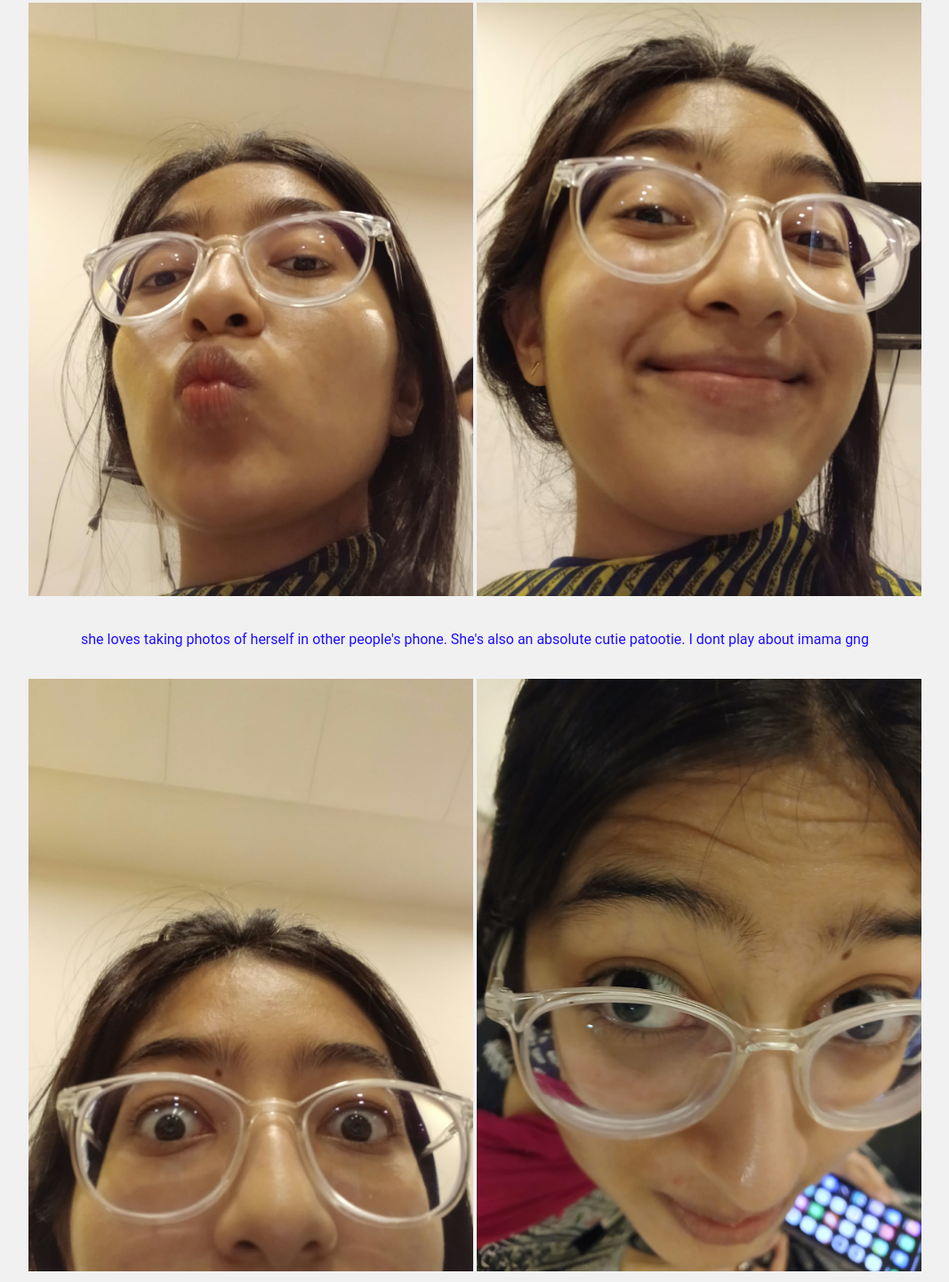
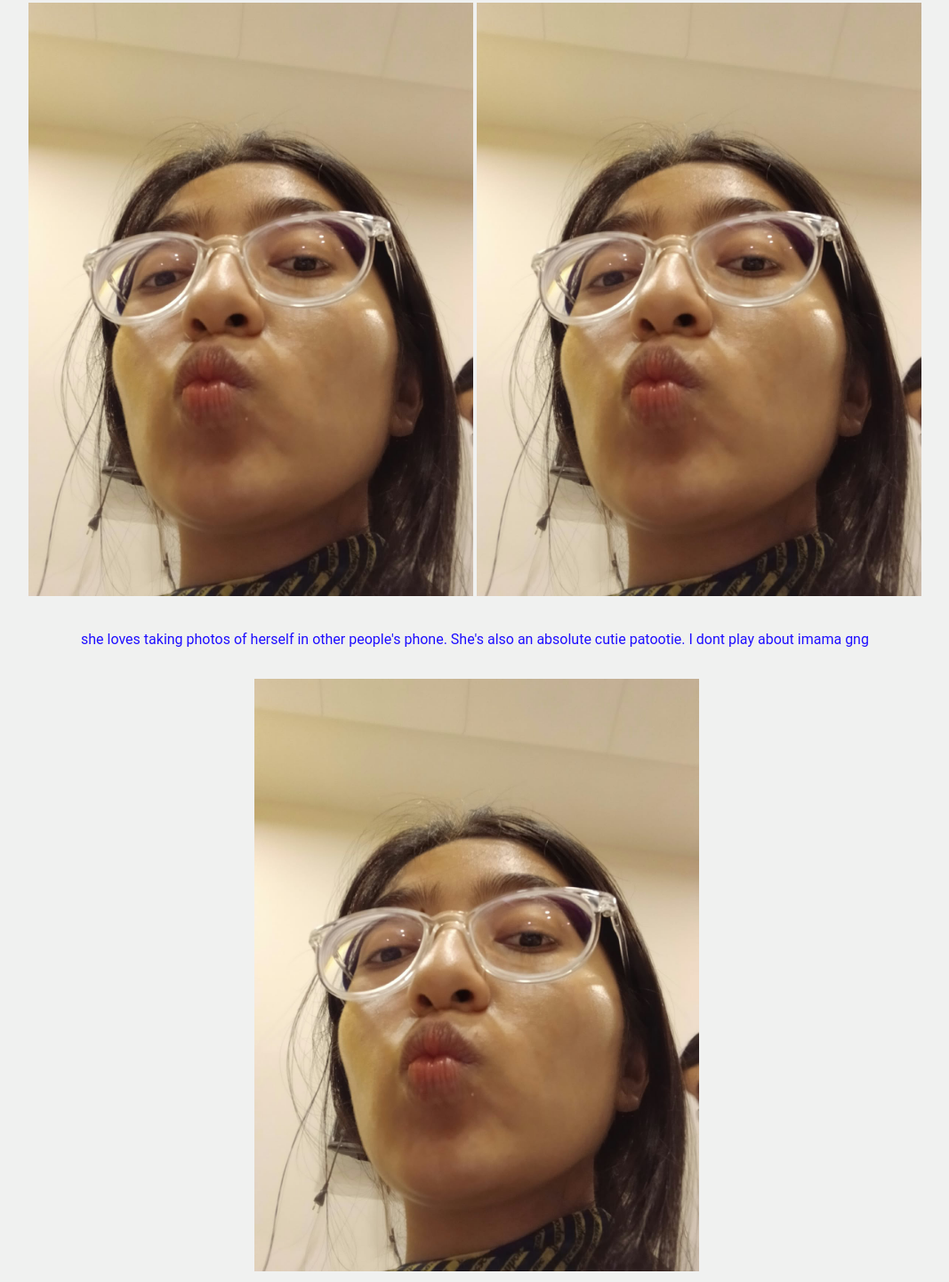
Before and after one commit to Kshfiii/Imama-fan-page, a plain HTML site: page index.html in a window 1280 px wide. Shown: the part 113-1554 px from the top of the page at 89% size, without its empty margins (106-1173 px from the left). Drawn offline with Linux system fonts and the light colour scheme.

Commit message:
Update index.html

```diff
--- a/index.html
+++ b/index.html
@@ -8,14 +8,14 @@
         <p> This is a tribute to da one and only Imama. Scroll down to see </p>
         <img src="https://raw.githubusercontent.com/Kshfiii/Imama-fan-page/main/im1.jpeg" width = "500" >
 
-        <img src="images/im2.jpeg" width = "500" >
+        <img src="https://raw.githubusercontent.com/Kshfiii/Imama-fan-page/main/im1.jpeg" width = "500" >
         <br>
         <br>
         <p> she loves taking photos of herself in other people's phone. She's also an absolute cutie patootie. I dont play about imama gng</p>
         <br>
-        <img src="images/im3.jpeg" width = "500" >
+        <img src=""https://raw.githubusercontent.com/Kshfiii/Imama-fan-page/main/im1.jpeg" width = "500" >
 
-        <img src="images/im4.jpeg" width = "500" >
+        <img src="https://raw.githubusercontent.com/Kshfiii/Imama-fan-page/main/im1.jpeg" width = "500" >
     </body>
 
 </html>
```
